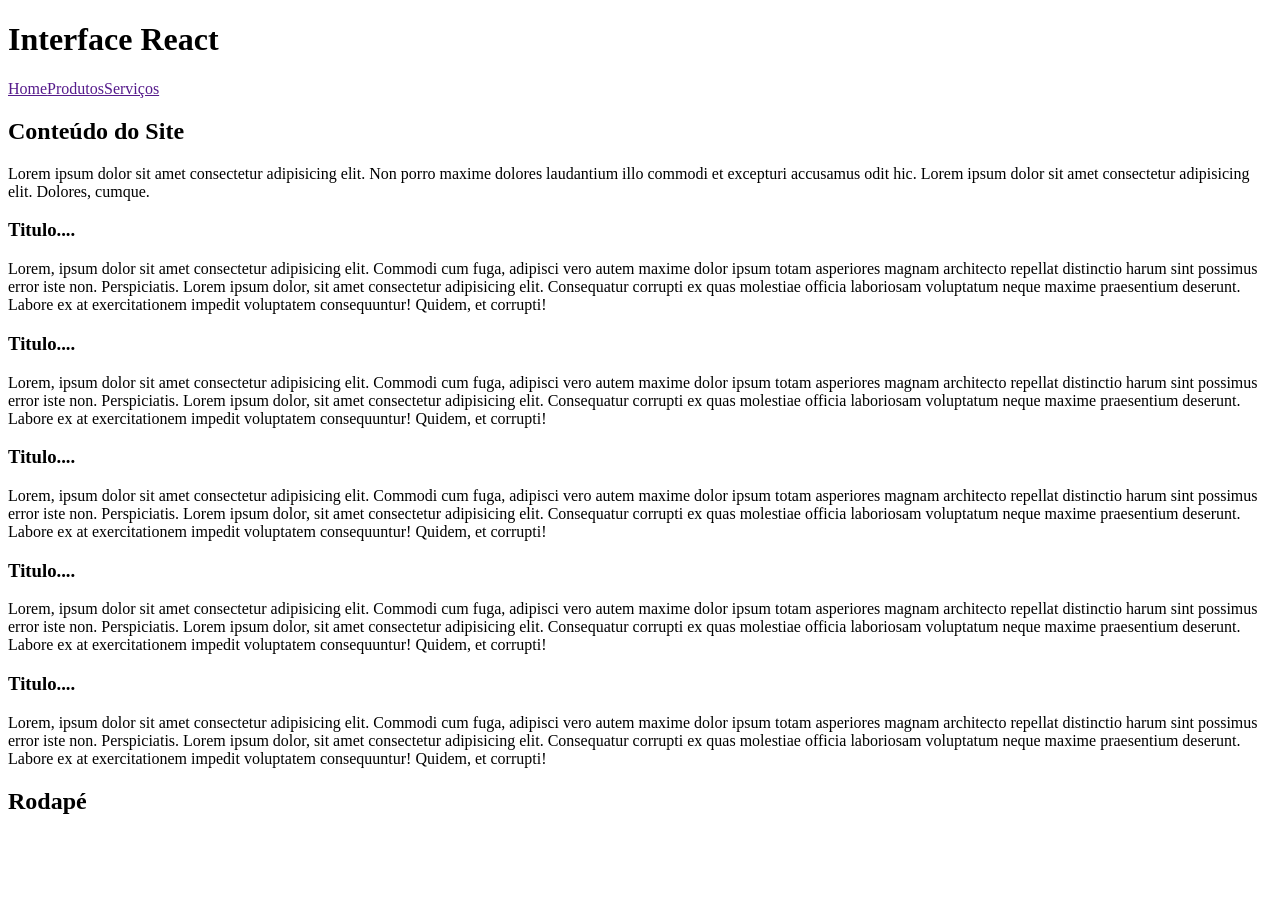
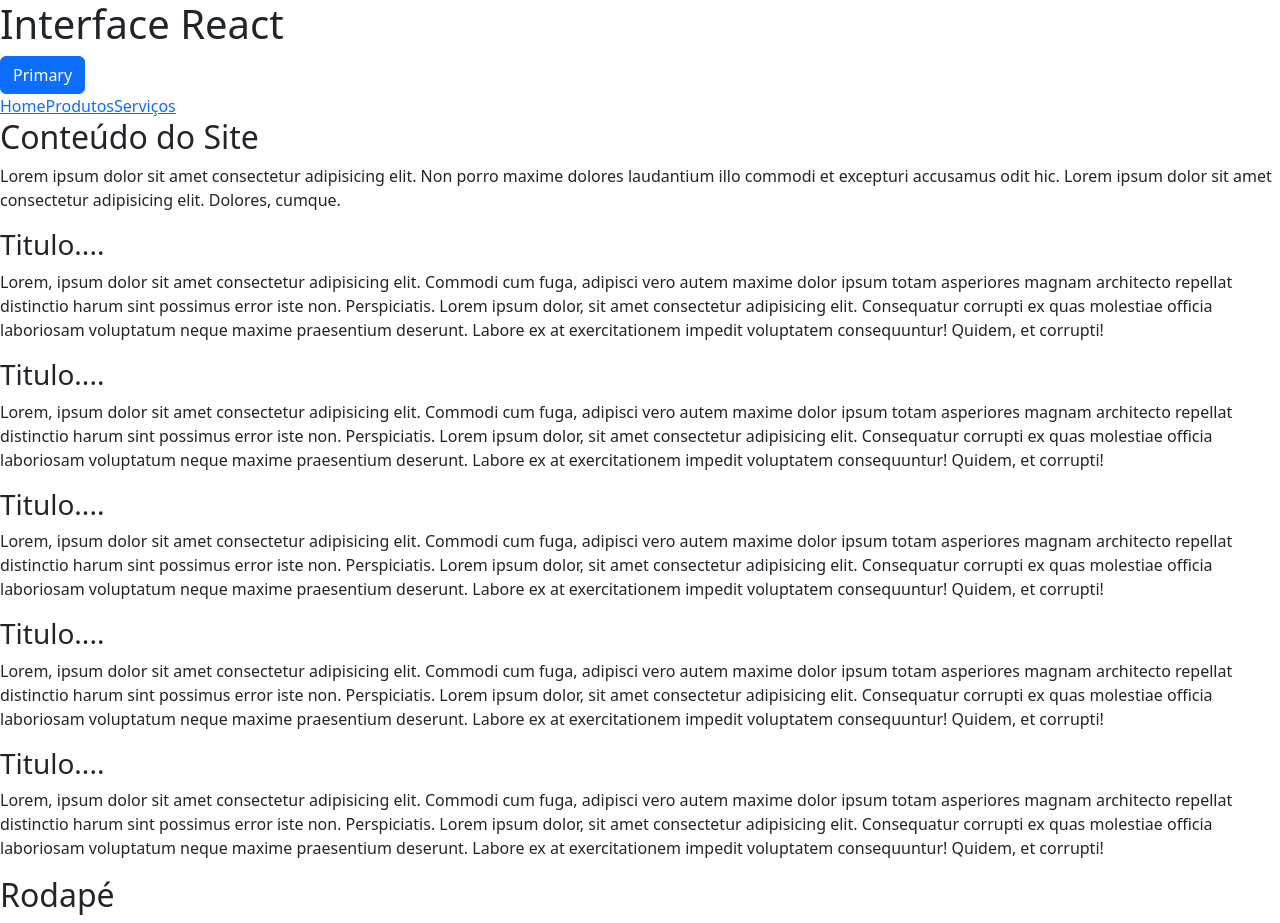
Before and after one commit to GabrielG9z/meu-app, a React (Create React App) app: page / in a window 1280 px wide. Before the commit the page ends 835 px from the top, so only its background shows below. Built offline with nearby package versions, Linux system fonts and the light colour scheme.

Commit message:
update
bootstrap com react sendo aplicado

```diff
--- a/package.json
+++ b/package.json
@@ -3,9 +3,11 @@
   "version": "0.1.0",
   "private": true,
   "dependencies": {
+    "-": "^0.0.1",
     "@testing-library/jest-dom": "^5.16.5",
     "@testing-library/react": "^13.4.0",
     "@testing-library/user-event": "^13.5.0",
+    "bootstrap": "^5.2.2",
     "react": "^18.2.0",
     "react-dom": "^18.2.0",
     "react-scripts": "5.0.1"
--- a/src/App.jsx
+++ b/src/App.jsx
@@ -2,6 +2,7 @@
 import Conteudo from "./components/layout/Conteudo";
 import Footer from "./components/layout/Footer";
 import Artigo from "./components/Artigo";
+import "bootstrap/dist/css/bootstrap.min.css";
 
 const App = () => {
   return (
--- a/src/components/layout/Cabecalho.jsx
+++ b/src/components/layout/Cabecalho.jsx
@@ -1,9 +1,11 @@
 import Menu from "../Menu";
+import Button from "react-bootstrap/Button";
 const Cabecalho = () => {
   return (
     <>
       <header>
         <h1>Interface React</h1>
+        <Button variant="primary">Primary</Button>
       </header>
 
       <Menu />
```
Also changed, not shown: 1 other file (tests, documents, lock files or other folders).
